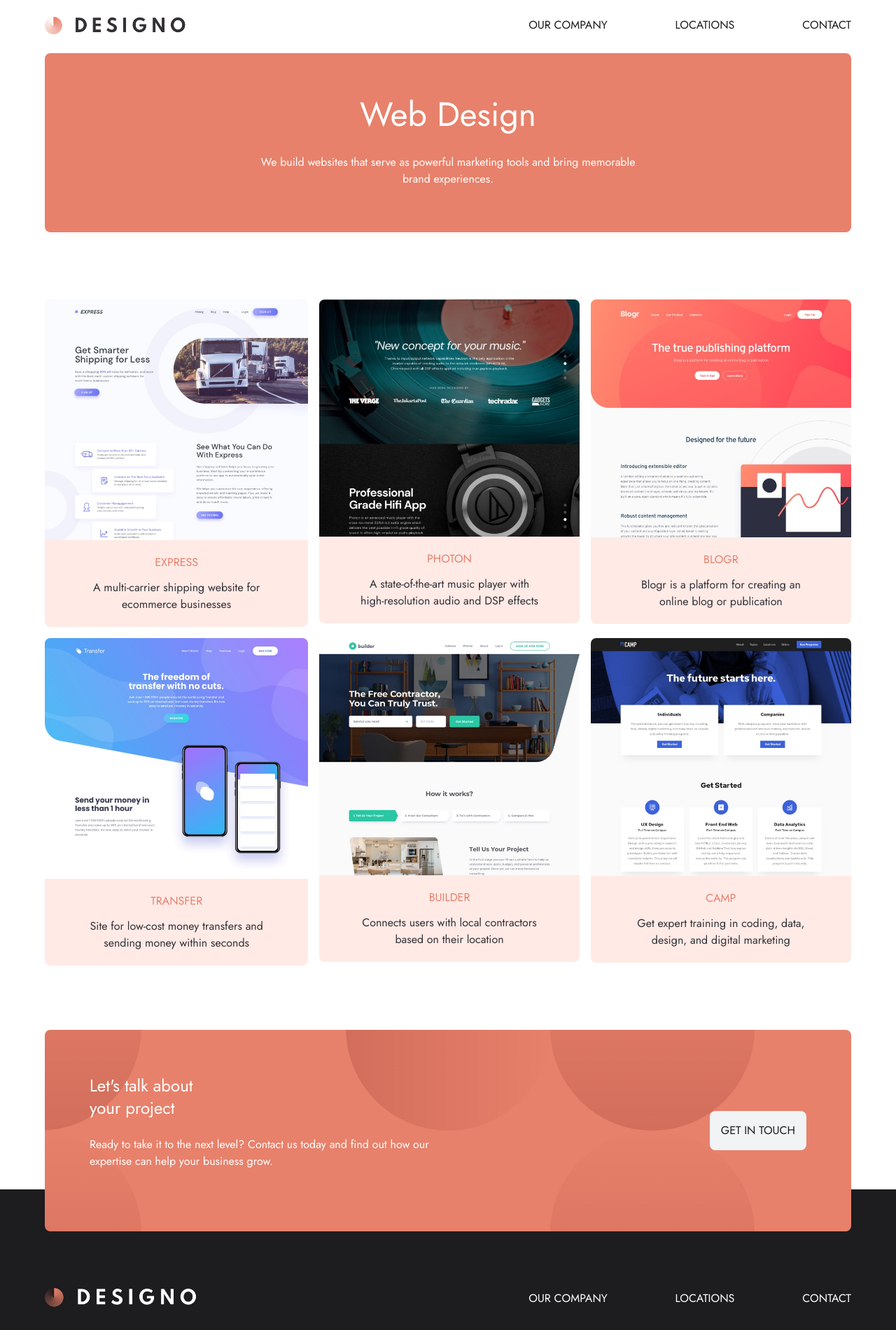
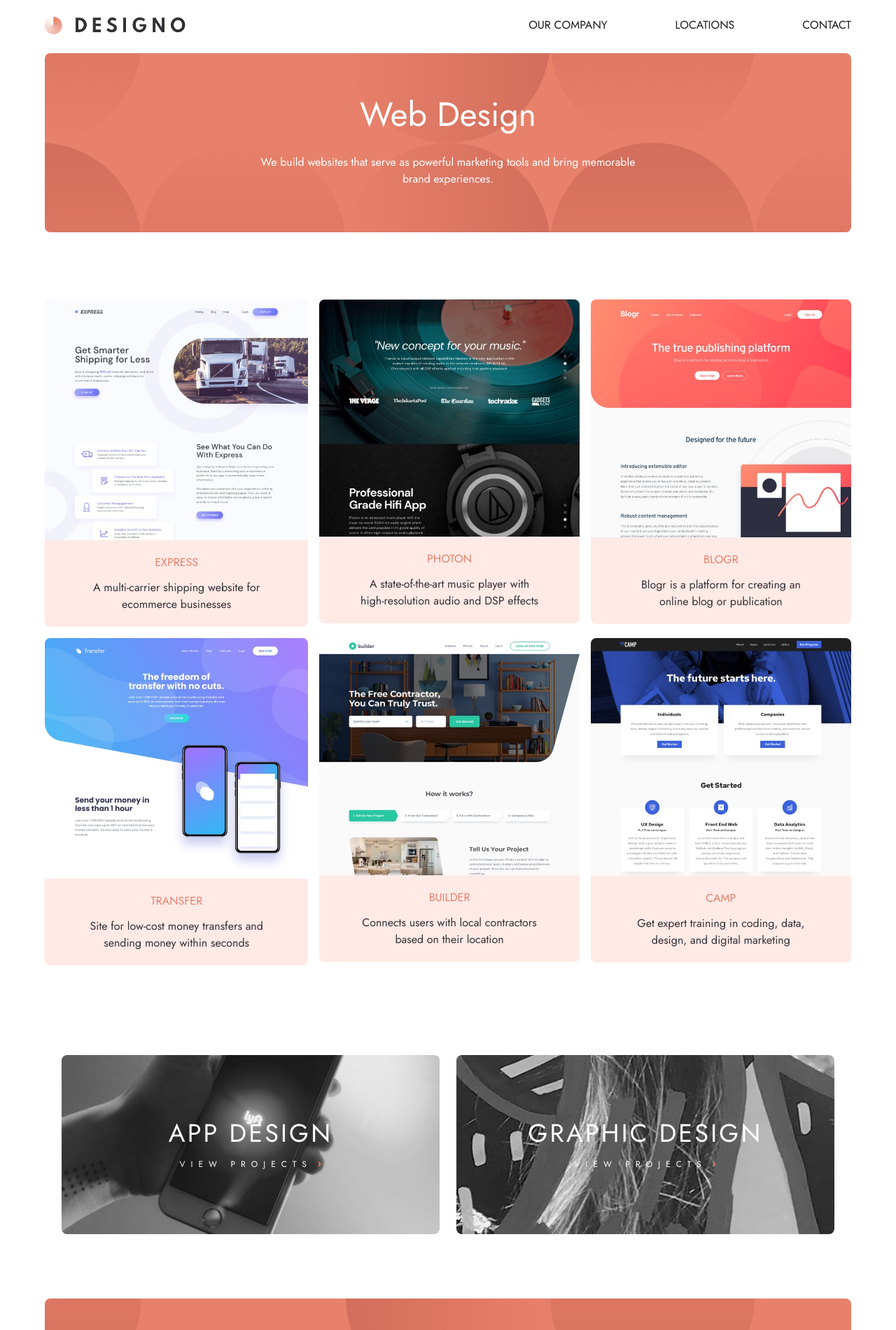
Before and after one commit to SheeloveDol/designo, a React (Vite) app: page /webDesign in a window 1280 px wide. Shown: the top 1901 px of the page at 70% size. Built offline with nearby package versions, Linux system fonts and the light colour scheme.

Commit message:
Added branchCards to webDesign page

```diff
--- a/src/components/BranchCards.jsx
+++ b/src/components/BranchCards.jsx
@@ -1,7 +1,7 @@
 import RightArrow from "../assets/shared/desktop/icon-right-arrow.svg";
 
 // eslint-disable-next-line react/prop-types
-export const ProjectsCard = ({ backgroundImg, title }) => {
+export const BranchCards = ({ backgroundImg, title }) => {
   return (
     <div
       className="h-64 rounded-lg bg-no-repeat bg-cover bg-bottom lg:h-full cursor-pointer overflow-hidden"
--- a/src/pages/Home.jsx
+++ b/src/pages/Home.jsx
@@ -9,7 +9,7 @@ import PassionateImg from "../assets/home/desktop/illustration-passionate.svg";
 import ResourcefulImg from "../assets/home/desktop/illustration-resourceful.svg";
 import FriendlyImg from "../assets/home/desktop/illustration-friendly.svg";
 import SmallCircle from "../assets/shared/desktop/bg-pattern-small-circle.svg";
-import { ProjectsCard } from "../components/BranchCards";
+import { BranchCards } from "../components/BranchCards";
 import { CoreValuesCard } from "../components/CoreValuesCard";
 
 export const Home = () => {
@@ -114,7 +114,7 @@ export const Home = () => {
           {/*Web Design card */}
           {projects.map((item, index) => (
             <Link key={index} to={item.linkTo} className={item.className}>
-              <ProjectsCard
+              <BranchCards
                 backgroundImg={item.backgroundImg}
                 title={item.title}
               />
--- a/src/pages/WebDesign.jsx
+++ b/src/pages/WebDesign.jsx
@@ -5,8 +5,27 @@ import builderImg from "../assets/web-design/desktop/image-builder.jpg"
 import blogrImg from "../assets/web-design/desktop/image-blogr.jpg"
 import campImg from "../assets/web-design/desktop/image-camp.jpg"
 import { ProjectsCard } from "../components/ProjectsCard"
+import { BranchCards } from "../components/BranchCards"
+import HeaderBgImg from "../assets/shared/desktop/bg-pattern-call-to-action.svg"
+import GraphicDesignImg from "../assets/home/desktop/image-graphic-design.jpg";
+import AppDesignImg from "../assets/home/desktop/image-app-design.jpg";
+import { Link } from "react-router-dom"
+export const WebDesign = () => {
 
-export const WebDesign = () => {
+    const projects = [
+        {
+          title: "APP DESIGN",
+          backgroundImg: `${AppDesignImg}`,
+          linkTo: '/appDesign',
+          className: "",
+        },
+        {
+          title: "GRAPHIC DESIGN",
+          backgroundImg: `${GraphicDesignImg}`,
+          linkTo: "/graphicDesign",
+          className: "",
+        },
+      ];
 
     const webDesignData = [
         {
@@ -44,7 +63,13 @@ export const WebDesign = () => {
 
   return (
     <div className="sm:mx-10 lg:mx-16 ">
-      <section className="bg-peach rounded-lg text-white text-center">
+      <section
+        className="bg-peach rounded-lg text-white text-center"
+        style={{
+            backgroundImage: `url('${HeaderBgImg}')`,
+            backgroundPosition: 'center'
+        }}
+      >
         <div className="px-4 w-9/10 sm:w-4/5 md:w-3/5 lg:w-1/2 mx-auto">
             <h2 className="text-3xl sm:text-4xl md:text-5xl pt-16 pb-8">Web Design</h2>
             <p className="pb-16 w-9/10">We build websites that serve as powerful marketing tools and bring memorable brand experiences.</p>
@@ -57,6 +82,18 @@ export const WebDesign = () => {
             webDesignData.map((item, index) => <ProjectsCard key={index} title={item.title} description={item.description} image={item.image}/>)
         }
       </section>
+
+      {/* Branch Cards section */}
+      <section className="grid mt-32 gap-6 mx-6 lg:grid-cols-2 lg:h-64">
+      {projects.map((item, index) => (
+            <Link key={index} to={item.linkTo} className={item.className}>
+              <BranchCards
+                backgroundImg={item.backgroundImg}
+                title={item.title}
+              />
+            </Link>
+          ))}
+      </section>
     </div>
   )
 }
```
